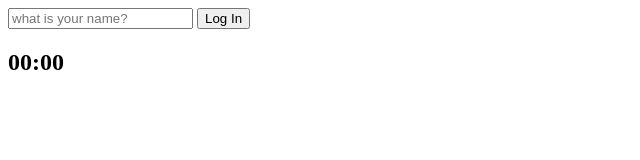
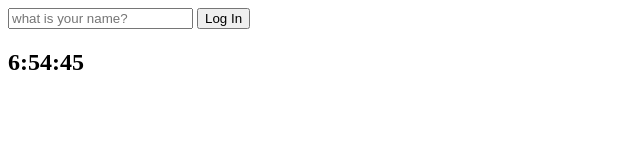
Before and after one commit to Jerry-ko/momentum, a plain HTML site: page index.html in a window 1280 px wide. Shown: the full height of the page, 0-640 px from the left. Drawn offline with Linux system fonts and the light colour scheme.

Commit message:
#5.1 Timeouts and Dates

```diff
--- a/index.html
+++ b/index.html
@@ -14,7 +14,7 @@
         <input required maxlength="15" type="text" placeholder="what is your name?" />
         <input type="submit" value="Log In" />
     </form>
-    <h2 id="clock">00:00</h2>
+    <h2 id="clock">00:00:00</h2>
     <h1 class="hidden" id="greeting"></h1>
     <script src="js/greetings.js"></script>
     <script src="js/clock.js"></script>
--- a/js/clock.js
+++ b/js/clock.js
@@ -1,7 +1,10 @@
 const clock = document.querySelector("h2#clock")
 
-function sayHello() {
-    console.log("hello")
+function getClock() {
+    const date = new Date();
+    clock.innerText = `${date.getHours()}:${date.getMinutes()}:${date.getSeconds()}`
+
 }
 
-setInterval(sayHello, 5000)
+getClock();
+setInterval(getClock, 1000)
```
